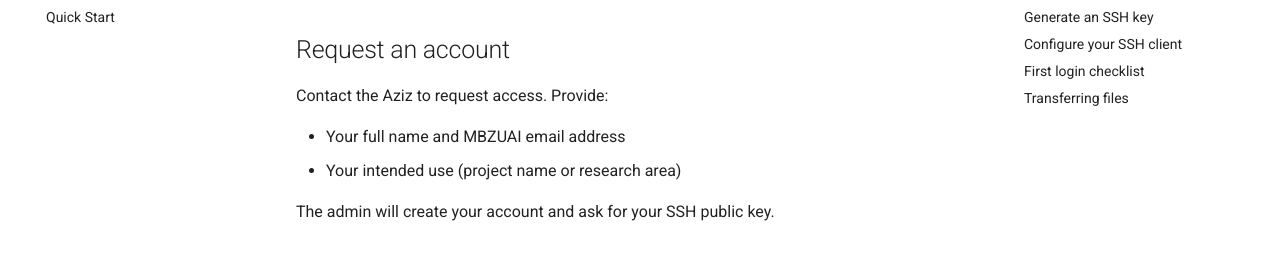
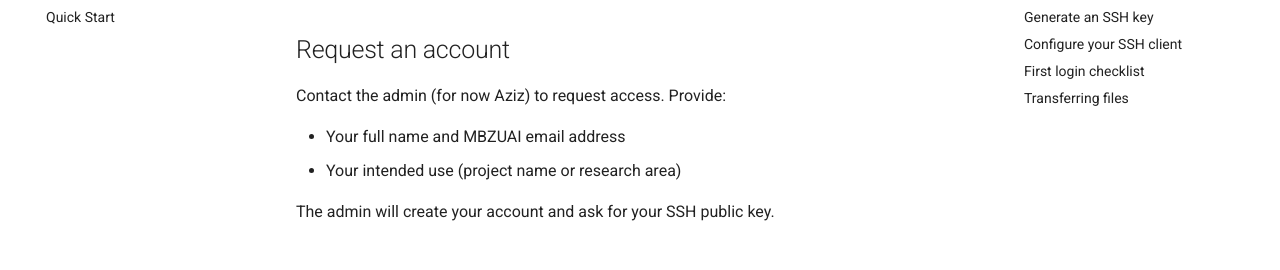
Before and after one commit to khan-lab/karakoram-hpc, an MkDocs documentation site: the page built from docs/getting-started/account-setup.md, in a window 1280 px wide and 900 px high. Shown: the part 196-466 px from the top of the window. Built offline with MkDocs 1.6.1 and Material for MkDocs 9.7.7, drawn with Linux system fonts in a browser that asks for light colours; comment, search, counter and statistics services are not loaded.

Commit message:
fixed typo

```diff
--- a/docs/getting-started/account-setup.md
+++ b/docs/getting-started/account-setup.md
@@ -2,7 +2,7 @@
 
 ## Request an account
 
-Contact the Aziz to request access. Provide:
+Contact the admin (for now Aziz) to request access. Provide:
 
 - Your full name and MBZUAI email address
 - Your intended use (project name or research area)
```
